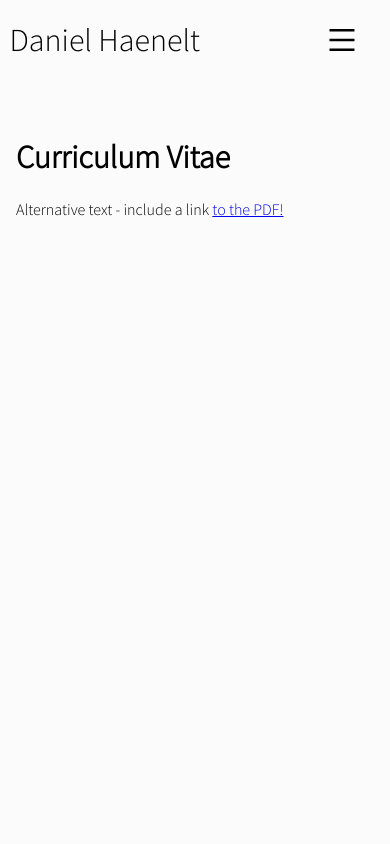
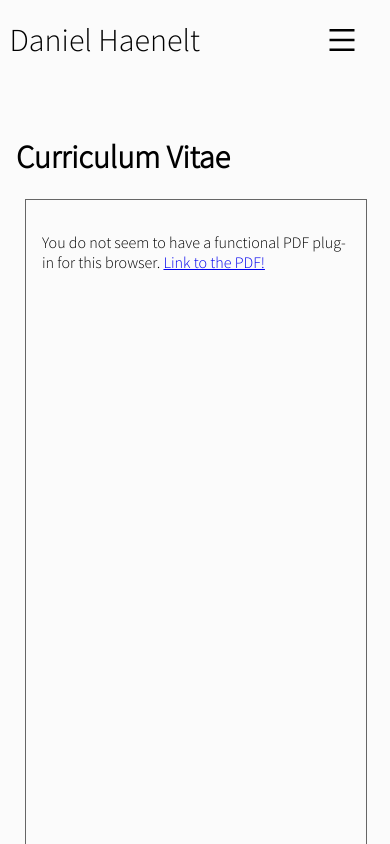
Before and after one commit to haenelt/haenelt.github.io, a React (Create React App) app: page /#/cv in a window 390 px wide. Shown: the top 844 px of the page. Built offline with nearby package versions, Linux system fonts and the light colour scheme.

Commit message:
make home styles mobile

```diff
--- a/src/components/pages/CV.js
+++ b/src/components/pages/CV.js
@@ -1,11 +1,16 @@
 import pdfFile from '../../assets/cv_2022_02.pdf';
+import styles from './CV.module.css';
 
 const CV = () => {
   return (
     <div >
       <h1>Curriculum Vitae</h1>
-      <object data={pdfFile} type="application/pdf" width="100%" height="800px"><p>Alternative text - include a link <a href={pdfFile}>to the PDF!</a></p></object>
-    </div>
+      <div className={styles.pdf}>
+        <object data={pdfFile + "#toolbar=1&navpanes=0&scrollbar=1&page=1&view=FitW"} type="application/pdf">
+          <p>You do not seem to have a functional PDF plug-in for this browser. <a href={pdfFile}>Link to the PDF!</a></p>
+        </object>
+      </div>
+    </div >
   );
 };
 
--- /dev/null
+++ b/src/components/pages/CV.module.css
@@ -0,0 +1,18 @@
+.pdf {
+  height: 95%;
+  width: 95%;
+  margin: 1em auto;
+}
+
+
+.pdf p {
+  padding: 1em;
+}
+
+
+.pdf object {
+  display: block;
+  width: 100%;
+  height: 800px;
+  border: solid 1px #666;
+}
--- a/src/components/pages/Home.module.css
+++ b/src/components/pages/Home.module.css
@@ -15,3 +15,9 @@
 .icon:hover {
   transform: scale(1.5);
 }
+
+@media screen and (max-width: 400px) {
+  .iconMenu {
+    grid-gap: 15px;
+  }
+}
```
